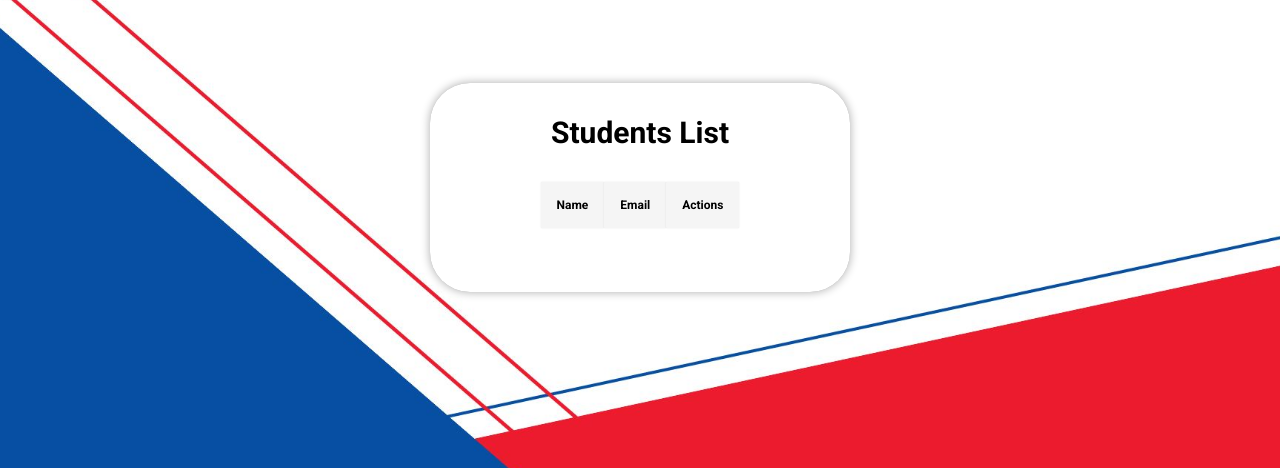
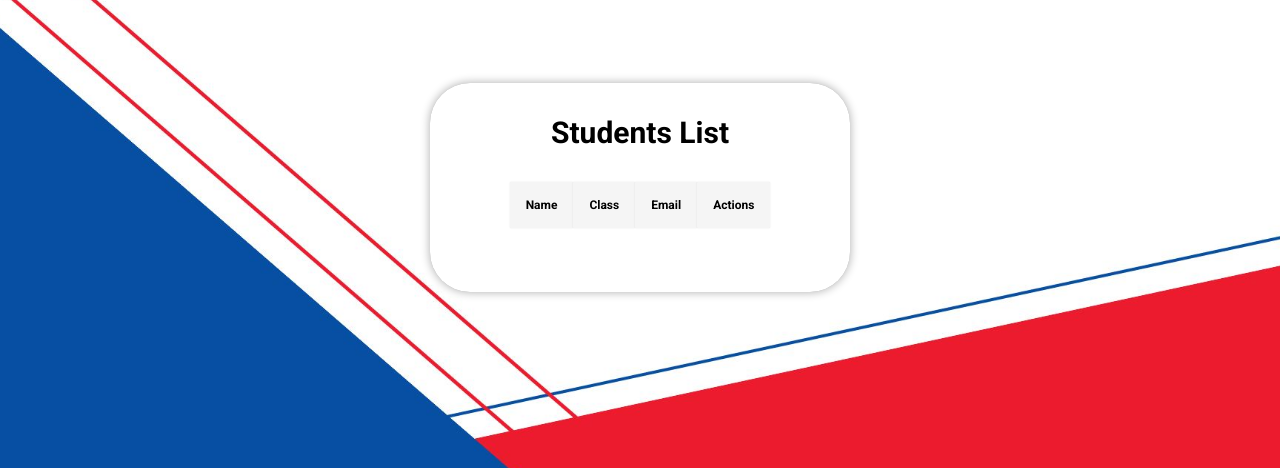
Before and after one commit to 4zlee/GitExercise-TT5L-11, a Flask app: page /students_list in a window 1280 px wide. Shown: the part 213-681 px from the top of the page. Run offline with Flask 3, Linux system fonts and the light colour scheme; a user stored in the database is signed in; data comes from the database, SQL or seed files in the repository; both versions use the stored data as it was after the commit; lists and menus that the app fills with data are empty; some libraries are stand-ins or nearby versions.

Commit message:
Update: edited some files and fixed the students_list feature.

```diff
--- a/app.py
+++ b/app.py
@@ -405,25 +405,26 @@ def students_list():
         cursor = conn.cursor()
 
         cursor.execute("""
-            SELECT Users.user_id, Users.name, Users.email
+            SELECT Users.user_id, Users.name, Users.email, Classes.class_name
             FROM Users
             INNER JOIN group_members ON Users.user_id = group_members.user_id
-            INNER JOIN Class_lecturers ON group_members.class_id = Class_lecturers.class_id
-            WHERE Class_lecturers.lecturer_id = ? AND Users.user_id IN (
+            INNER JOIN Classes ON group_members.class_id = Classes.class_id
+            WHERE Classes.class_id IN (
+                SELECT class_id FROM Class_lecturers WHERE lecturer_id = ?
+            )
+            AND Users.user_id IN (
                 SELECT user_id FROM User_roles WHERE role_id = (
                     SELECT role_id FROM Roles WHERE role_name = 'student'
                 )
             )
+            GROUP BY Users.user_id, Users.name, Users.email
         """, (lecturer_id,))
         students = cursor.fetchall()
         conn.close()
 
-        # Debugging
-        print("Fetched students data:", students)
-
         return render_template('students_list.html', students=students)
     else:
-        return "No user logged in"
+        return redirect(url_for('login'))
 
 @app.route('/edit_students', methods=['POST', 'GET'])
 def edit_students():
@@ -479,10 +480,9 @@ def delete_student(user_id):
     cursor = conn.cursor()
     try:
         # Delete student from the database
-        cursor.execute("DELETE FROM Users WHERE user_id = ?", (user_id,))
         cursor.execute("DELETE FROM group_members WHERE user_id = ?", (user_id,))
         conn.commit()
-        flash('Student successfully deleted', 'success')
+        flash('Student successfully removed', 'success')
     except Exception as e:
         conn.rollback()
         flash(f'Error deleting student: {str(e)}', 'danger')
@@ -658,7 +658,7 @@ def delete_group(user_id):
         # Delete student from the database
         cursor.execute("DELETE FROM group_members WHERE user_id = ?", (user_id,))
         conn.commit()
-        flash('Student successfully deleted', 'success')
+        flash('Student successfully removed', 'success')
     except Exception as e:
         conn.rollback()
         flash(f'Error deleting student: {str(e)}', 'danger')
--- a/templates/students_list.html
+++ b/templates/students_list.html
@@ -27,16 +27,18 @@
         <table class="class_list">
                 <tr>
                     <th>Name</th>
+                    <th>Class</th>
                     <th>Email</th>
                     <th>Actions</th>
                 </tr>
                 {% for student in students %}
                 <tr>
                     <td class="name">{{ student['name'] }}</td>
+                    <td class="name">{{ student['class_name'] }}</td>
                     <td class="name">{{ student['email'] }}</td>
                     <td class="name">
                         <a href="{{ url_for('edit_students', user_id=student['user_id']) }}">Edit</a>
-                        <a href="{{ url_for('delete_student', user_id=student['user_id']) }}" onclick="return confirm('Are you sure you want to delete this student?')">Delete</a>
+                        <a href="{{ url_for('delete_student', user_id=student['user_id']) }}" onclick="return confirm('Are you sure you want to removed this student?')">Remove</a>
                     </td>
                 </tr>
                 {% endfor %}
```
Also changed, not shown: PEER_REVIEW_DB.db.
